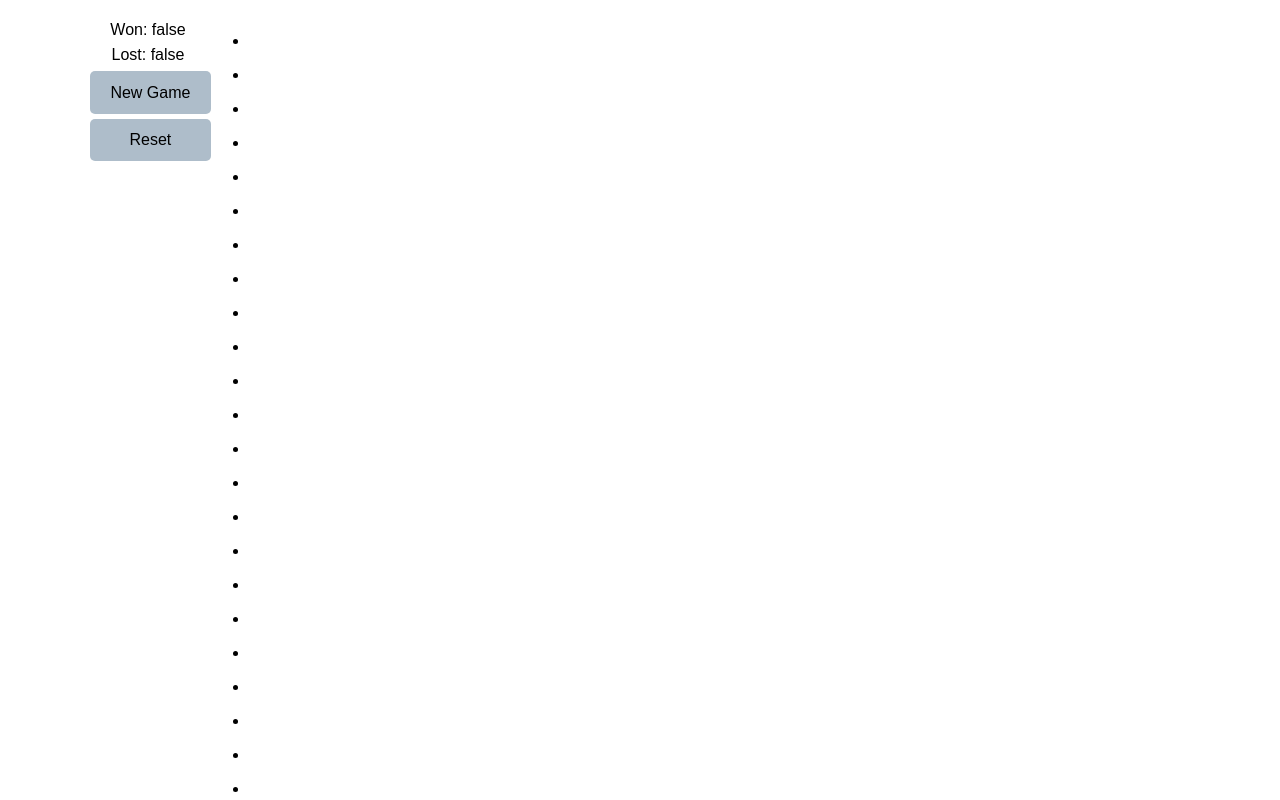
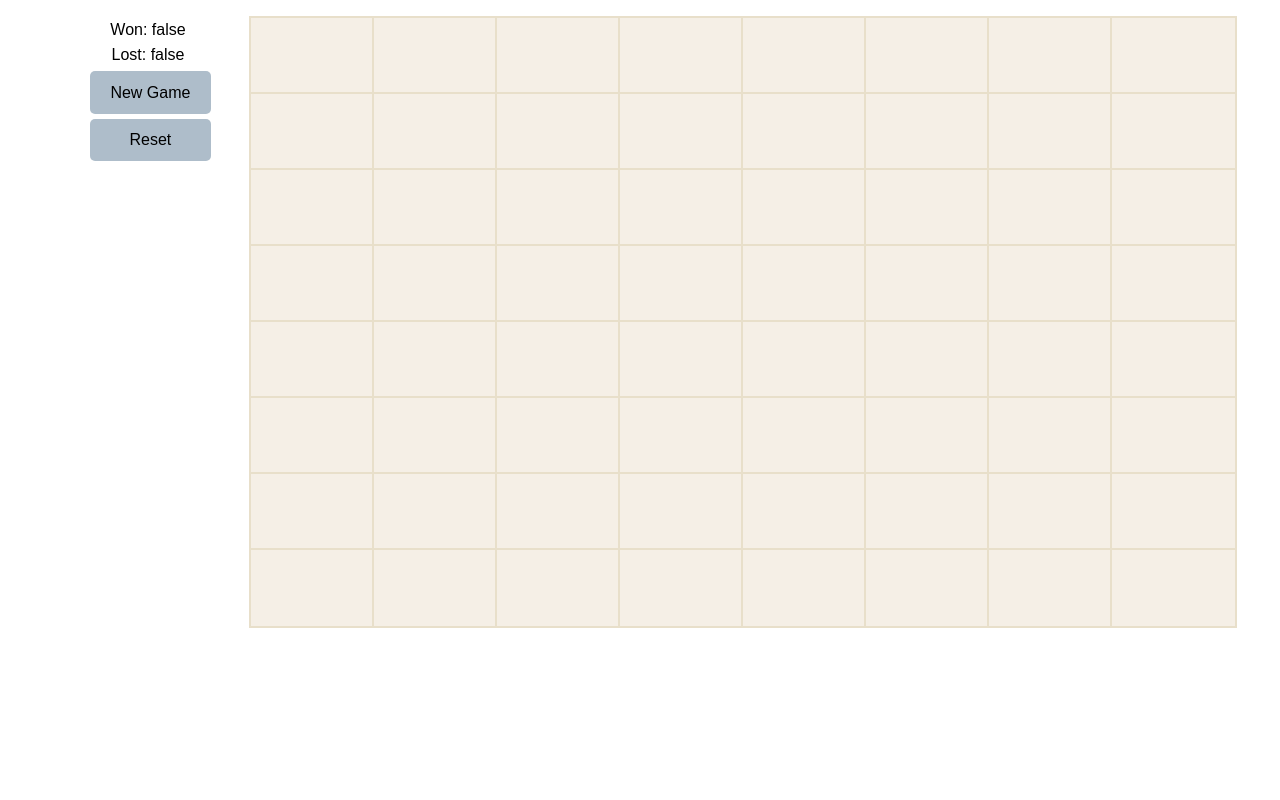
Before and after one commit to jonathanwears/minesweeper, a React (Vite) app: page / in a window 1280 px wide. Both pictures are taken after a click on the button "Start Game". Shown: the top 800 px of the page. Built offline with nearby package versions, Linux system fonts and the light colour scheme; a web font is replaced by a local one.

Commit message:
fixed merge error

```diff
--- a/src/App.css
+++ b/src/App.css
@@ -23,19 +23,17 @@
 }
 .game-board {
   display: grid;
+
   height: 80vh;
   width: 80vw;
 }
 
-<<<<<<< HEAD
-=======
 .game-board ul {
   display: grid;
   grid-template-columns: repeat(8, 1fr);
   grid-template-rows: repeat(8, 1fr);
 }
 
->>>>>>> dev
 .tile {
   display: flex;
   background-color: #f5efe6;
@@ -46,10 +44,7 @@
   border-width: 0.15rem;
   border-color: #e8dfca;
   height: 100%;
-<<<<<<< HEAD
   width: 100%;
-=======
->>>>>>> dev
 }
 
 .tile > p {
```
